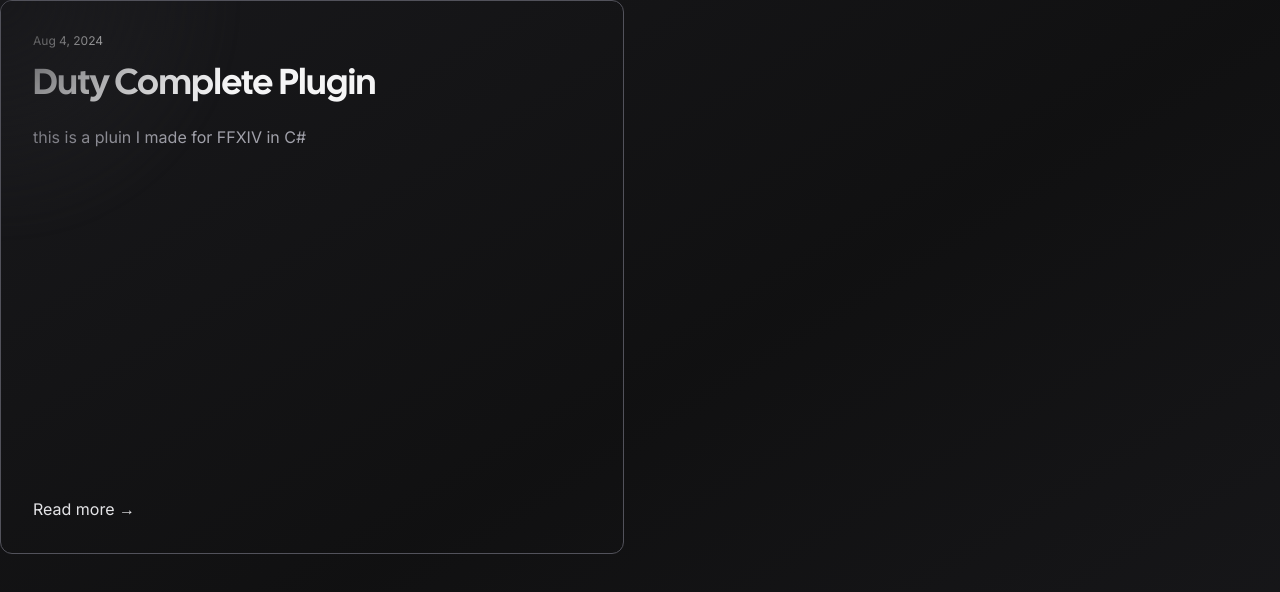
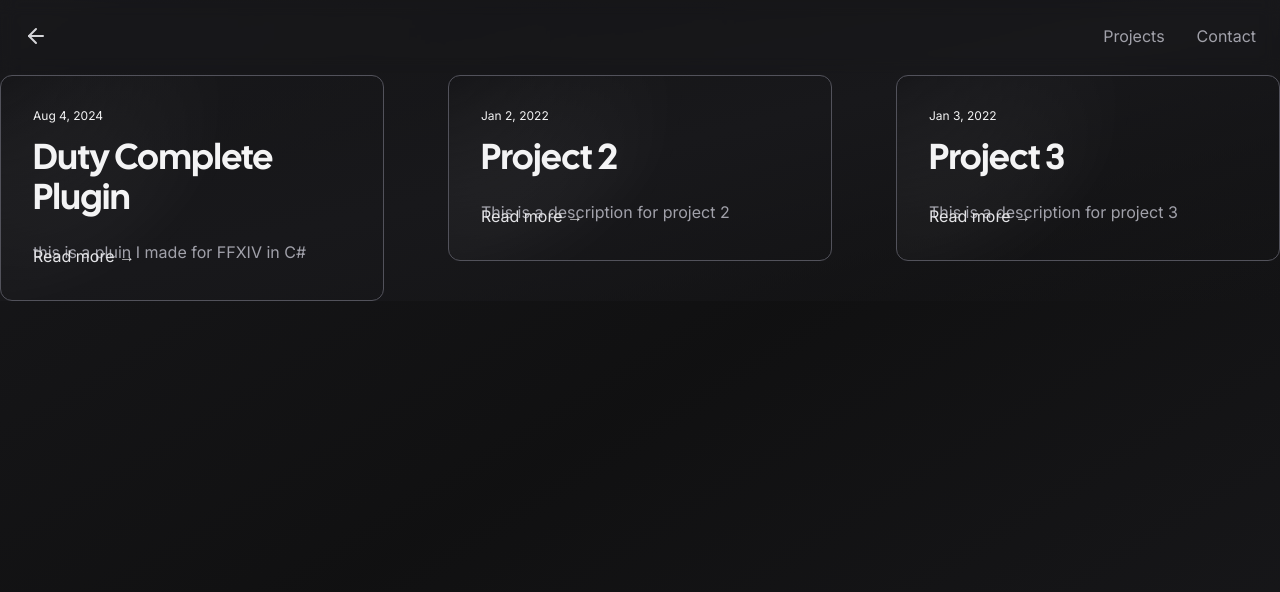
Before and after one commit to Luna-MN/nextjs-portfolio-website, a Next.js app: page /projects in a window 1280 px wide. Shown: the top 592 px of the page. Built offline with nearby package versions, Linux system fonts and the light colour scheme; no server answers; what tailwindcss-debug-screens would draw is missing.

Commit message:
project page update to add cards next to each other

```diff
--- a/app/components/analytics.tsx
+++ b/app/components/analytics.tsx
@@ -1,4 +1,4 @@
-"use client";
+'use client';
 
 export function Analytics() {
     const token = process.env.NEXT_PUBLIC_BEAM_TOKEN;
--- a/app/layout.tsx
+++ b/app/layout.tsx
@@ -12,12 +12,12 @@
     description: '',
     openGraph: {
         title: 'Matthew',
-        description: 'Co-founder of unkey.dev and founder of planetfall.io',
+        description: "I'm a software engineer/web dev",
         url: 'https://chronark.com',
         siteName: 'chronark.com',
         images: [
             {
-                url: 'https://chronark.com/og.png',
+                url: '',
                 width: 1920,
                 height: 1080,
             },
--- a/app/projects/page.tsx
+++ b/app/projects/page.tsx
@@ -25,12 +25,14 @@
 ];
 
 export default async function ProjectsPage() {
-    for (const p of projects) {
-        return (
-            <div>
-                <div className="grid grid-cols-1 gap-8 mx-auto lg:grid-cols-2 ">
-                    <Card>
-                        {projects.map((p) => (
+    return (
+        <div className=" bg-gradient-to-tl from-zinc-900/0 via-zinc-900 to-zinc-900/0">
+            <Navigation />
+
+            <div className="grid w-full grid-cols-1 gap-8 mx-auto mt-3 sm:mt-0 sm:grid-cols-3 lg:gap-16">
+                {projects.map((p) => (
+                    <div style={{ marginTop: '75px' }}>
+                        <Card>
                             <Link href={p.href}>
                                 <article className="relative w-full h-full p-4 md:p-8">
                                     <div className="flex items-center justify-between gap-2">
@@ -73,10 +75,10 @@
                                     </div>
                                 </article>
                             </Link>
-                        ))}
-                    </Card>
-                </div>
+                        </Card>
+                    </div>
+                ))}
             </div>
-        );
-    }
+        </div>
+    );
 }
```
Lines whose indentation alone changed are shown as unchanged.
